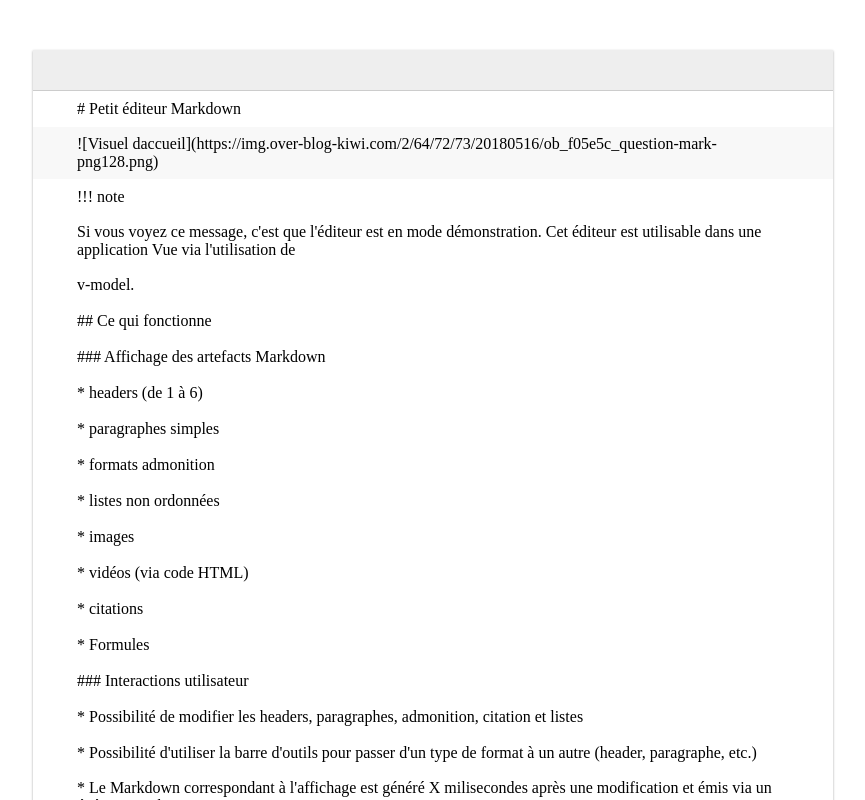
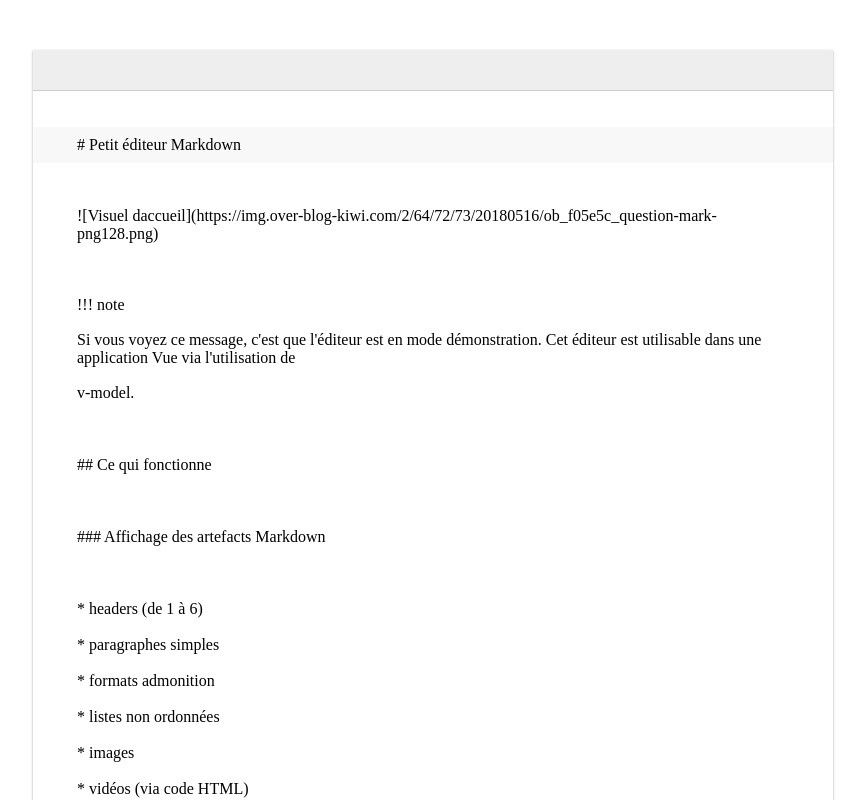
Before and after one commit to Jacques-herrmann/Heisenberg, a Vue app: page / in a window 1280 px wide. Shown: the top 800 px of the page, without its empty margins (207-1072 px from the left). Built offline with nearby package versions, Linux system fonts and the light colour scheme; the HTML template or start-up script is replaced by a standard one.

Commit message:
Implement Enter keypad event behaviour for simple line paragraph

```diff
--- a/src/App.vue
+++ b/src/App.vue
@@ -1,6 +1,6 @@
 <template>
     <div id="app">
-        <md-editor v-model="md" @input="print(md)"></md-editor>
+        <md-editor v-model="md"></md-editor>
     </div>
 </template>
 
--- a/src/components/mdEditor.vue
+++ b/src/components/mdEditor.vue
@@ -27,7 +27,7 @@
 
 <script>
     import Vue from 'vue'
-    import Component from 'vue-class-component'
+    import { Component, Watch } from 'vue-property-decorator'
     import draggable from 'vuedraggable'
     import { uuidv4 } from '@/lib/generators.js'
 
@@ -44,7 +44,7 @@
         },
         components: {
             draggable,
-        }
+        },
     })
 
      class MDEditor extends Vue {
@@ -89,11 +89,12 @@
                 selection.removeAllRanges();
                 selection.addRange(range);
             },
+            /*-------------------------------------------------------------------------------------------*/
             updateContent: (event) => {
                 this.structuredContent[this.internal.currentItemIndex].content = event.target.innerText;
-                this.events.input();
             },
         };
+
         /**
          * Everything about encoding/decoding markdown to array including methods, regex, etc.
          **/
@@ -105,10 +106,7 @@
             /*-------------------------------------------------------------------------------------------*/
             /** MarkDown to structured content array **/
             getBlockType: (block) => {
-                let blockType = null;
-                !block.length <=0 ? blockType = 'p': null;
-                !blockType ? blockType = 'undefined': null;
-                return blockType
+                return 'p'
             },
             parseBlock: {
                 paragraph: (md) => {
@@ -124,7 +122,6 @@
                 let currentBlockType = null;
                 let structuredContent = [];
 
-                console.log(blocks);
                 for (let block of blocks) {
                     currentBlockType = this.codec.getBlockType(block);
 
@@ -136,7 +133,7 @@
             },
             /** Markdown text to HTML content **/
             encodeHtMLFromText: () => {},
-            /** Translate HTML view into markdown **/
+            /** Translate structuredContent Array into markdown **/
             decodeMDFrom: () => {
                 let output = '';
                 for (const block of this.structuredContent) {
@@ -160,12 +157,11 @@
             /** Handling keyup event and respective behaviors functions **/
             handleKeyDown: (event) => {
                 const preventKeys = ['Enter', 'Delete', 'ArrowUp', 'ArrowDown', 'Tab', 'BackSpace'];
-                console.log(event);
                 if (event && event instanceof KeyboardEvent) {
                     if (event.key && preventKeys.indexOf(event.key) !== -1) event.preventDefault();
                     switch (event.key) {
                         case 'Enter':
-                            this.ui.behaviors.onEnter();
+                            this.ui.behaviors.onEnter(event);
                             break;
                         case 'Delete':
                             this.ui.behaviors.onDelete();
@@ -188,7 +184,20 @@
                 }
             },
             behaviors: {
-                onEnter: () => {},
+                onEnter: (event) => { /** Create a new block containing after caret content of current block **/
+                    const caretPosition = this.internal._getCaretPosition(event.target);
+                    const beforeCaretContent = event.target.innerText.substr(0, caretPosition);
+                    const afterCaretContent = event.target.innerText.substr(caretPosition);
+
+                    this.structuredContent[this.internal.currentItemIndex].content = beforeCaretContent;
+                    this.structuredContent.splice(this.internal.currentItemIndex + 1, 0, ...this.codec.encodeFromMD(afterCaretContent));
+                    this.internal.currentItemIndex ++;
+                    this.$nextTick(() => {
+                        /** Here we are waiting the DOM to rerender the new block before position caret on it**/
+                        const newBlock = this.$refs[this.structuredContent[this.internal.currentItemIndex].id][0];
+                        this.internal._setCaretPosition(newBlock);
+                    })
+                },
                 onTab: () => {},
                 onBackSpace: () => {},
                 onDelete: () => {},
@@ -202,13 +211,13 @@
                     switch (event.key) {
                         case 'ArrowUp':
                             if (precedentBlock) {
-                                this.internal.currentItemIndex -= 1;
+                                this.internal.currentItemIndex --;
                                 this.internal._setCaretPosition(precedentBlock, caretPosition);
                             }
                             break;
                         case 'ArrowDown':
                             if (nextBlock) {
-                                this.internal.currentItemIndex += 1;
+                                this.internal.currentItemIndex ++;
                                 this.internal._setCaretPosition(nextBlock, caretPosition);
                             }
                             break;
@@ -216,7 +225,7 @@
                             if (!caretPosition && precedentBlock) { /** Change block only if caret is in the beginning of the block**/
                                 event.preventDefault();
                                 const precedentTextLength = precedentBlock.childNodes[0].length
-                                this.internal.currentItemIndex -= 1;
+                                this.internal.currentItemIndex --;
                                 this.internal._setCaretPosition(precedentBlock, precedentTextLength);
                             }
                             break;
@@ -224,7 +233,7 @@
                             const currentTextLength = this.structuredContent[this.internal.currentItemIndex].content.length;
                             if (caretPosition >= currentTextLength && nextBlock) { /** Change block only if caret is in the end of the block**/
                                 event.preventDefault();
-                                this.internal.currentItemIndex += 1;
+                                this.internal.currentItemIndex ++;
                                 this.internal._setCaretPosition(nextBlock);
                             }
                             break;
@@ -240,6 +249,7 @@
                 this.internal.drag = false;
             },
         };
+
         /**
          * Everything about shortcut
          **/
@@ -250,6 +260,8 @@
          **/
         importing = {
             onPaste: () => {},
+            wordToMD: () => {},
+            htmlToMD: () => {},
             importMedia: () => {},
         };
 
@@ -263,7 +275,6 @@
             input: () => {
                 this.$emit('input', this.codec.decodeMDFrom());
             },
-            autoSave: () => {}
         };
 
         /**
@@ -278,6 +289,10 @@
 
         mounted() {
             this.structuredContent.push(...this.codec.encodeFromMD(this.value)); /** Push allow us to not replace structuredContent value **/
+        }
+        @Watch('structuredContent', ({immediate: true, deep: true}))
+        function() {
+            this.events.input();
         }
     }
 </script>
```
